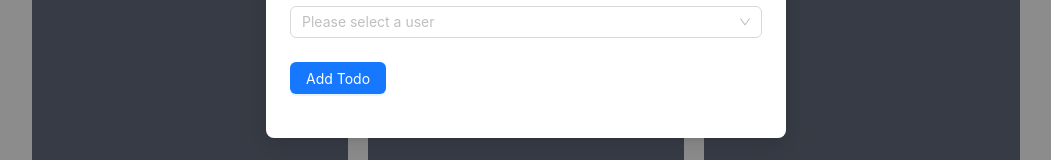
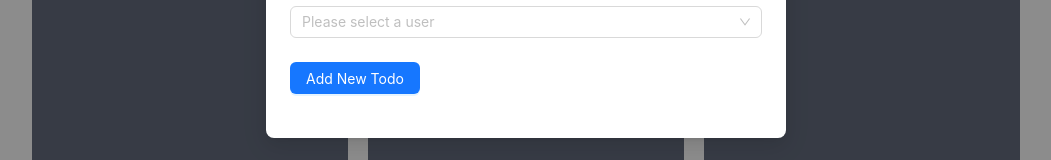
Before and after one commit to sagorpaul142/kanban_board, a React (Vite) app: page / in a window 1280 px wide. Both pictures are taken after a click on the icon 440 px from the left and 100 px from the top of the page. Shown: the part 478-638 px from the top of the page, without its empty margins (114-1165 px from the left). Built offline with nearby package versions, Linux system fonts and the light colour scheme.

Commit message:
todo updated complete

```diff
--- a/package.json
+++ b/package.json
@@ -10,6 +10,7 @@
   },
   "dependencies": {
     "antd": "^5.7.3",
+    "dayjs": "^1.11.9",
     "moment-timezone": "^0.5.43",
     "react": "^18.2.0",
     "react-beautiful-dnd": "^13.1.1",
--- a/src/Context/GlobalContext.jsx
+++ b/src/Context/GlobalContext.jsx
@@ -15,7 +15,7 @@ const initialData = {
                 description: 'Lorem Ipsum is simply dummy text of the printing and typesetting industry.',
                 due_date: "2023-07-29",
                 assigned_to: 'clementine_bauch'
-            }
+            },
         ],
         color: 'rgb(211, 211, 211)'
     },
@@ -43,8 +43,18 @@ function GlobalContext({children}) {
             },
         }));
     }
+    const updateTodo = (updatedTodo) => {
+        const {id, status} = updatedTodo
+        setTodos((prevState) => ({
+            ...prevState,
+            [status]: {
+                ...prevState[status],
+                items: [...prevState[status].items].map((task) => task.id === id ? updatedTodo : task),
+            },
+        }));
+    }
     return (
-        <todoContext.Provider value={{todos, setTodos, addTodo}}>
+        <todoContext.Provider value={{todos, setTodos, addTodo, updateTodo}}>
             {children}
         </todoContext.Provider>
     );
--- a/src/components/KanbanBoard/static/KanbanBoard.css
+++ b/src/components/KanbanBoard/static/KanbanBoard.css
@@ -1,7 +1,7 @@
 .kanban_column {
     display: flex;
     justify-content: center;
+    align-items: flex-start;
     grid-gap: 1.25rem;
-    align-items: center;
     margin-top: 2rem;
 }
--- a/src/components/Modals/AddEditTodoModal.jsx
+++ b/src/components/Modals/AddEditTodoModal.jsx
@@ -1,46 +1,68 @@
-import React, {useContext} from 'react';
+import React, {useContext, useEffect} from 'react';
 import {Button, DatePicker, Form, Input, Modal, Select} from "antd";
 import TextArea from "antd/es/input/TextArea.js";
 import {users} from "../../utils/users.js";
 import {todoContext} from "../../Context/GlobalContext.jsx";
 import {toast} from "react-toastify";
 import {v4 as uuid} from "uuid";
+import dayjs from "dayjs";
 
-function AddEditTodoModal({openModal, setOpenModal, status}) {
+function AddEditTodoModal({openModal, setOpenModal, status, edit, task}) {
     const [addTodoForm] = Form.useForm()
-    const {addTodo} = useContext(todoContext)
+    const {addTodo, updateTodo} = useContext(todoContext)
     const handleCancel = () => {
         setOpenModal(false)
     }
     const onFinish = (values) => {
         values.due_date = values.due_date.format('YYYY-MM-DD')
-        values.id = uuid()
-        values.status = status
-        addTodo(values)
-        toast.success('Todo created successfully')
+
+        if (edit) {
+            values.id = task.id
+            values.status = task?.status
+            updateTodo(values)
+            toast.success('Todo edited successfully')
+        } else {
+            values.id = uuid()
+            values.status = status
+            addTodo(values)
+            toast.success('Todo created successfully')
+        }
 
         addTodoForm.resetFields()
         setOpenModal(false)
     }
+
+    useEffect(() => {
+        addTodoForm.setFieldsValue({
+            title: task?.title,
+            description: task?.description,
+            due_date: edit ? dayjs(task?.due_date) : null,
+            assigned_to: task?.assigned_to
+        });
+    }, [openModal])
     return (
         <Modal
-            title={`Add Todo`}
+            title={edit ? `${task?.title} Edit Todo` : `Add Todo`}
             open={openModal}
             destroyOnClose={true}
             footer={null}
             onCancel={handleCancel}
         >
             <Form
-                name={"AddTodoForm"}
+                layout={"vertical"}
                 onFinish={onFinish}
-                layout={"vertical"}
                 scrollToFirstError={true}
                 autoComplete={"off"}
                 form={addTodoForm}
+                preserve={false}
+                initialValues={edit &&
+                    {...task, due_date: dayjs(task?.due_date)}
+                }
             >
                 <Form.Item
                     label={"Title"}
                     name={"title"}
+
                     rules={[
                         {
                             required: true,
@@ -76,6 +98,7 @@ function AddEditTodoModal({openModal, setOpenModal, status}) {
                 <Form.Item
                     label={"Due Date"}
                     name={"due_date"}
+                    preserve={false}
                     rules={[
                         {
                             required: true,
@@ -108,7 +131,7 @@ function AddEditTodoModal({openModal, setOpenModal, status}) {
 
                 <Form.Item>
                     <Button type={"primary"} htmlType={"submit"}>
-                        Add Todo
+                        {edit ? "Update " : "Add New "} Todo
                     </Button>
                 </Form.Item>
             </Form>
--- a/src/components/Task/Task.jsx
+++ b/src/components/Task/Task.jsx
@@ -3,8 +3,11 @@ import {MdDelete, MdModeEditOutline, MdRemoveRedEye} from "react-icons/md";
 import "./static/Task.css"
 import {users} from "../../utils/users.js";
 import moment from "../../utils/moment.js";
+import {useState} from "react";
+import AddEditTodoModal from "../Modals/AddEditTodoModal.jsx";
 
 function Task({task}) {
+    const [openModal, setOpenModal] = useState(false)
     return (
         <div className={'cursor-grab task_section'}>
             <div className="task_title">{task?.title}</div>
@@ -29,9 +32,14 @@ function Task({task}) {
             </div>
             <Space className="w-100 justify-end">
                 <MdRemoveRedEye size={18} className={'cursor-pointer'}/>
-                <MdModeEditOutline size={18} className={'cursor-pointer'}/>
+                <MdModeEditOutline
+                    size={18}
+                    className={'cursor-pointer'}
+                    onClick={() => setOpenModal(true)}
+                />
                 <MdDelete size={18} color={'red'} className={'cursor-pointer'}/>
             </Space>
+            <AddEditTodoModal openModal={openModal} setOpenModal={setOpenModal} edit task={task} />
         </div>
     );
 }
--- a/src/components/TaskList/static/TaskList.css
+++ b/src/components/TaskList/static/TaskList.css
@@ -5,10 +5,10 @@
     max-height: calc(100vh - 180px);
     /*background: #16181d;*/
     background: #646c7e;
-    overflow: hidden;
+    overflow: auto;
 }
 .task_list_column:hover{
-    overflow-y: scroll;
+    /*overflow-y: scroll;*/
 }
 
 .task_list_column::-webkit-scrollbar {
```
Also changed, not shown: 1 other file (tests, documents, lock files or other folders).
